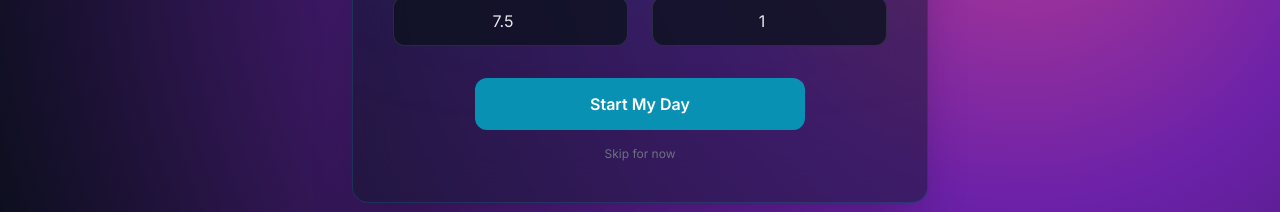
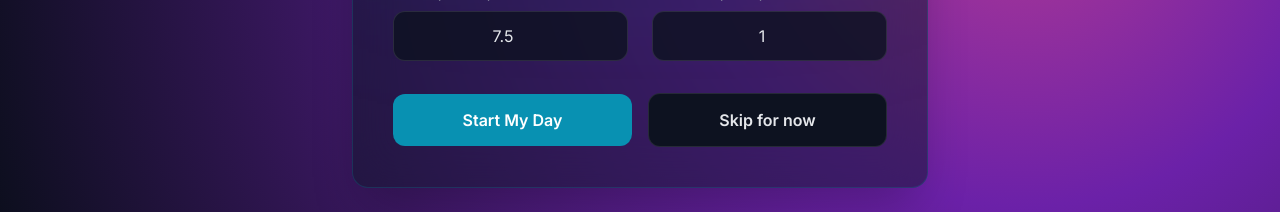
Before and after one commit to okayniti/Aurora, a Next.js app in the folder frontend/: page / in a window 1280 px wide. Shown: the part 523-735 px from the top of the page. Built offline with nearby package versions, Linux system fonts and the light colour scheme; no server answers.

Commit message:
✨ Made skip button equal size to primary check-in button

```diff
--- a/frontend/src/app/page.tsx
+++ b/frontend/src/app/page.tsx
@@ -31,7 +31,7 @@ export default function Dashboard() {
     const { userId } = useUser();
 
     // Check-in state
-    const [needsCheckin, setNeedsCheckin] = useState(false);
+    const [needsCheckin, setNeedsCheckin] = useState(true); // Always true on first load
     const [checkingIn, setCheckingIn] = useState(false);
     const [logData, setLogData] = useState({
         energy_level: 7,
@@ -39,15 +39,6 @@ export default function Dashboard() {
         caffeine_intake: 1,
         exercise_mins: 30,
     });
-
-    useEffect(() => {
-        // Check local storage for daily checkin
-        const lastCheckin = localStorage.getItem("aurora_last_checkin_date");
-        const today = new Date().toDateString();
-        if (lastCheckin !== today) {
-            setNeedsCheckin(true);
-        }
-    }, []);
 
     // Fetch dashboard data from API (falls back to demo)
     const { data: dashboard, refetch } = useApi(
@@ -160,18 +151,18 @@ export default function Dashboard() {
                             />
                         </div>
 
-                        <div className="sm:col-span-2 pt-2 flex flex-col items-center gap-4">
+                        <div className="sm:col-span-2 pt-2 flex flex-col sm:flex-row items-center gap-4 justify-center">
                             <button
                                 type="submit"
                                 disabled={checkingIn}
-                                className="w-full sm:w-2/3 px-6 py-3.5 rounded-xl bg-cyan-600 hover:bg-cyan-500 text-white text-base font-semibold transition-all duration-200 hover:shadow-glow disabled:opacity-50"
+                                className="w-full sm:w-1/2 px-6 py-3.5 rounded-xl bg-cyan-600 hover:bg-cyan-500 text-white text-base font-semibold transition-all duration-200 hover:shadow-glow disabled:opacity-50"
                             >
                                 {checkingIn ? "Calibrating..." : "Start My Day"}
                             </button>
                             <button
                                 type="button"
                                 onClick={() => setNeedsCheckin(false)}
-                                className="text-xs text-gray-500 hover:text-gray-300 transition-colors"
+                                className="w-full sm:w-1/2 px-6 py-3.5 rounded-xl bg-surface-400 hover:bg-surface-300 border border-white/10 hover:border-white/20 text-gray-200 text-base font-semibold transition-all duration-200"
                             >
                                 Skip for now
                             </button>
```
